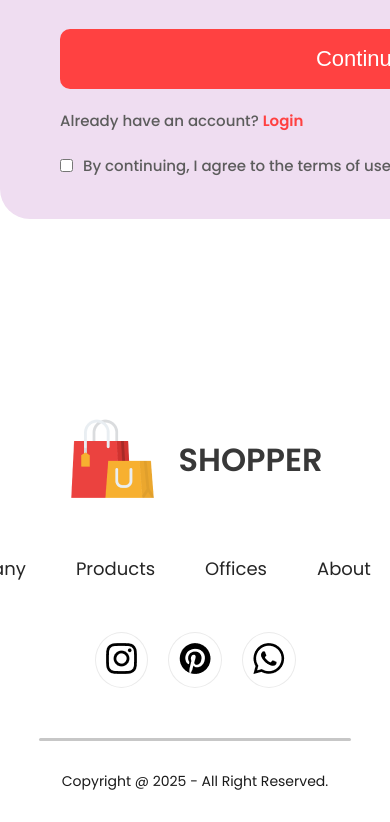
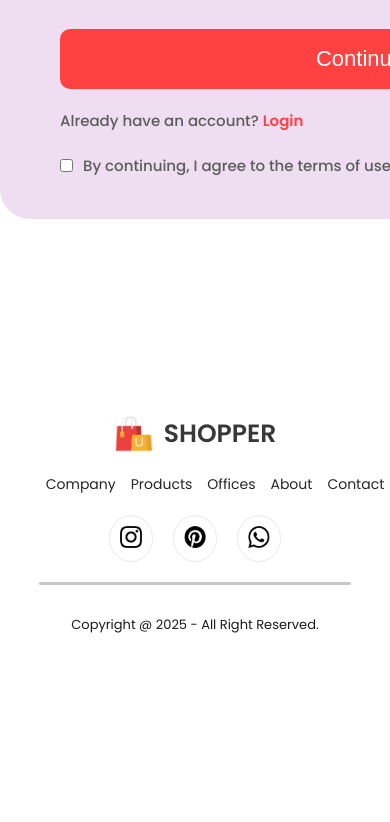
Before and after one commit to ElanurToptas/e-commerce, a React (Create React App) app: page /login in a window 390 px wide. Shown: the part 521-1343 px from the top of the page. After the commit the page ends 1186 px from the top, so only its background shows below. Built offline with nearby package versions, Linux system fonts and the light colour scheme.

Commit message:
Footer component completed as responsive

```diff
--- a/src/Components/Footer/Footer.scss
+++ b/src/Components/Footer/Footer.scss
@@ -62,3 +62,38 @@
     }
   }
 }
+
+@media(max-width:800px){
+  .footer{
+    gap: 20px;
+    margin-top: 60px;
+
+    .footer-logo{
+      gap: 10px;
+
+      img{
+        width: 40px;
+      }
+
+      p{
+        font-size: 25px;
+      }
+    }
+
+    .foooter-links{
+      font-size: 14px;
+      gap: 15px;
+    }
+
+    .footer-social-icon{
+      img{
+        width: 22px;
+      }
+    }
+
+    .footer-copyright{
+      font-size: 13px;
+    }
+  }
+
+}
```
